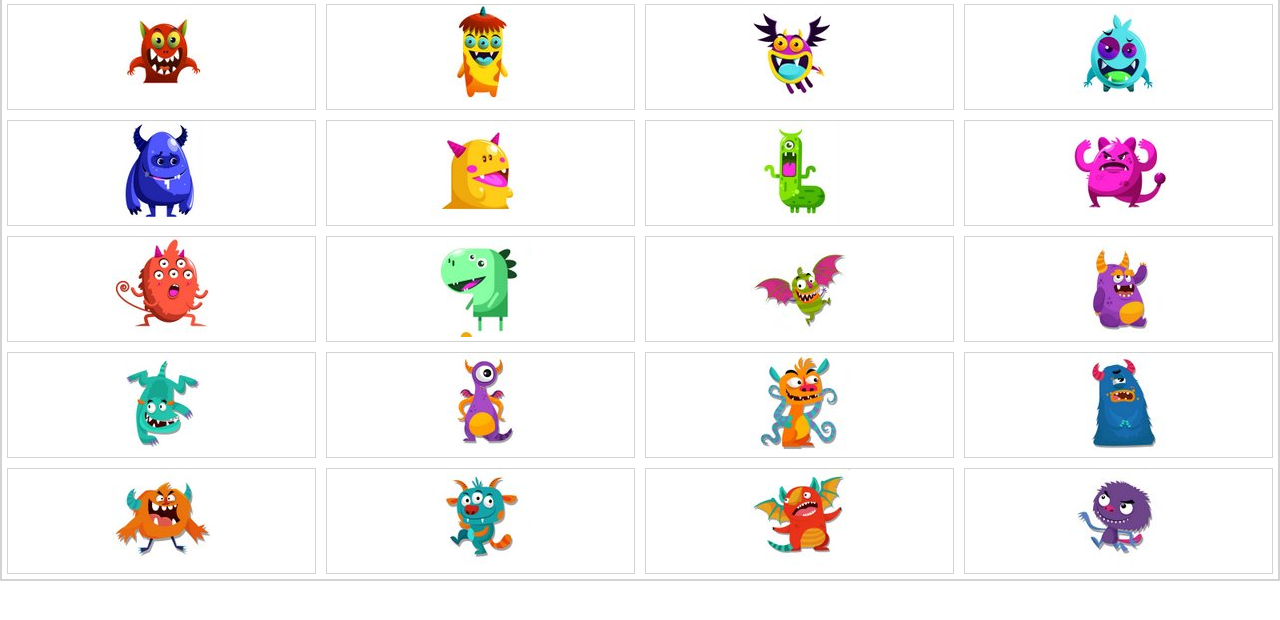
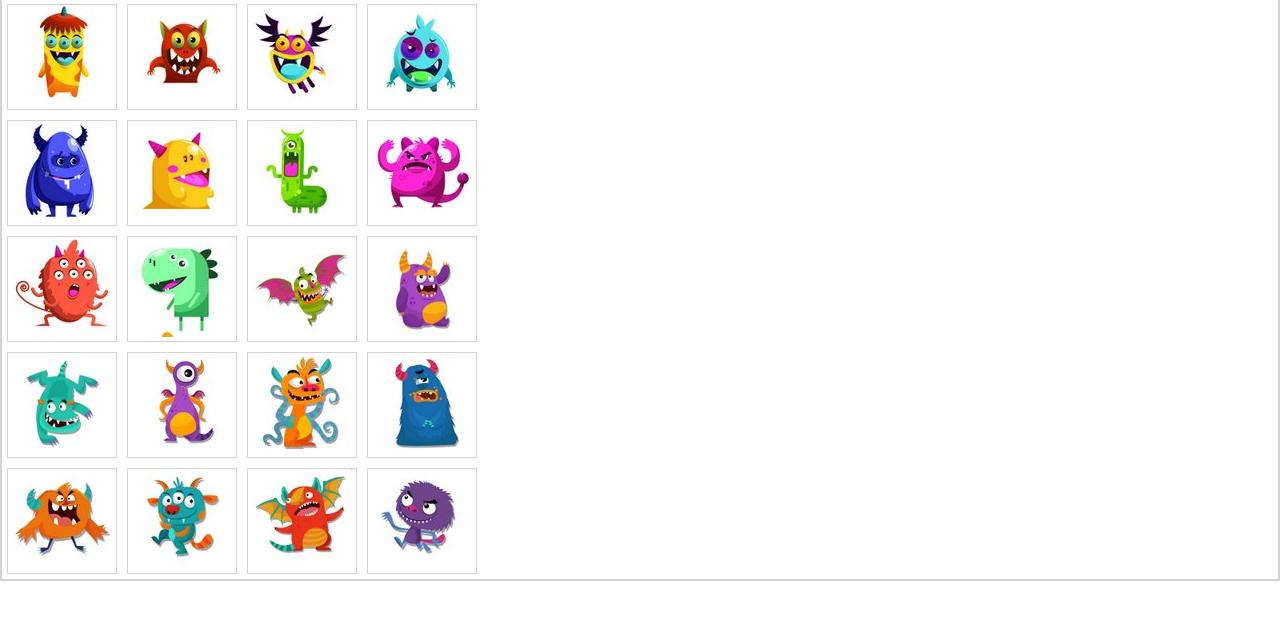
Before and after one commit to Hidy97/GridSz-rnyecskek, a plain HTML site: page index.html in a window 1280 px wide. Shown: the part 92-712 px from the top of the page. Drawn offline with Linux system fonts and the light colour scheme.

Commit message:
Példa az nth child szerinti gridelés és elhelyezés

```diff
--- a/stilus.css
+++ b/stilus.css
@@ -15,8 +15,26 @@ article{
     grid-gap: 10px;
     grid-template-columns: repeat(4, 110px);
     /* grid-template-columns: repeat(4, 1fr); */
-    grid-template-columns: repeat(4, auto);
+    /* grid-template-columns: repeat(4, auto);*/
 }
+
+article div:nth-child(1){
+    grid-column-start: 2;
+    grid-column-end: 3;
+    grid-row-start: 1;
+    grid-row-end: 2;
+}
+
+/* Rövidítve
+article div:nth-child(2){
+    grid-column: 2 / 3;
+    grid-row: 1 / 2;
+}
+vagy
+article div:nth-child(2){
+    grid-area: 1 / 2 / 2 / 3;
+}
+*/
 /*Grid vége*/
 
 main, header, nav, article, div, section{
```
